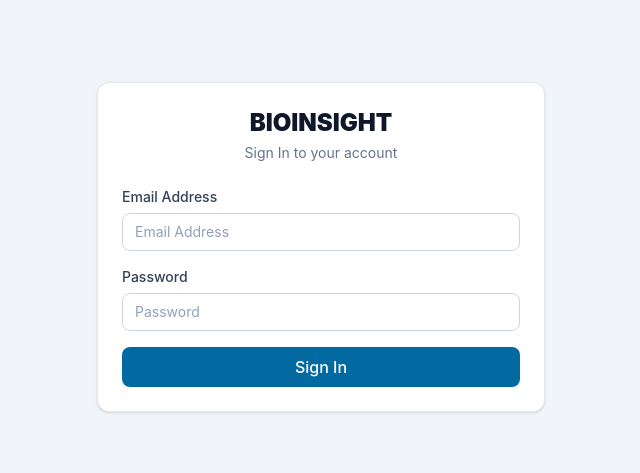
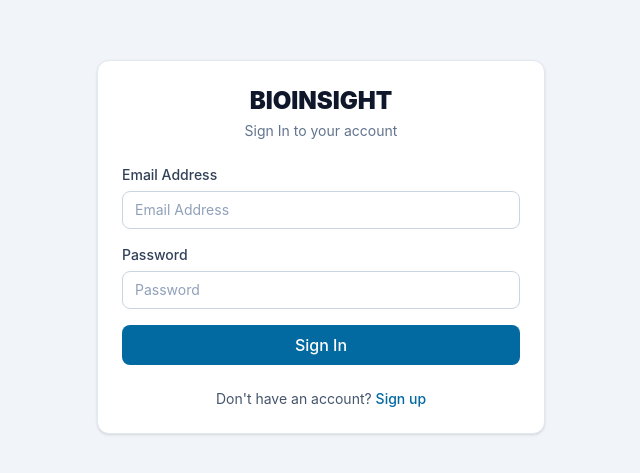
Before and after one commit to Thmsantos/bioinsight-web, a React (Vite) app: page /login in a window 1280 px wide. Shown: the part 153-626 px from the top of the page, without its empty margins (319-959 px from the left). Built offline with nearby package versions, Linux system fonts and the light colour scheme; no server answers.

Commit message:
:sparkles: feat: navigate between register and login

```diff
--- a/src/pages/Login.tsx
+++ b/src/pages/Login.tsx
@@ -3,7 +3,7 @@ import { Button } from '@/components/ui/Button';
 import { Card } from '@/components/ui/Card';
 import { Input } from '@/components/ui/Input';
 import React from 'react';
-import { useNavigate } from 'react-router-dom';
+import { Link, useNavigate } from 'react-router-dom';
 
 function Login() {
   const navigate = useNavigate();
@@ -11,8 +11,8 @@ function Login() {
   const [password, setPassword] = React.useState<string>();
   const [loading, setLoading] = React.useState(false);
 
-  async function handleLogin(email?: string, password?: string){
-    if(!email || !password){
+  async function handleLogin(email?: string, password?: string) {
+    if (!email || !password) {
       alert('Fill all fields!')
       return;
     }
@@ -20,7 +20,7 @@ function Login() {
 
     const response = await authService.login(email, password)
 
-    if(response){
+    if (response) {
       navigate('/dashboard');
     } else {
       alert('Invalid credentials!')
@@ -64,6 +64,16 @@ function Login() {
           >
             Sign In
           </Button>
+          <div className="pt-2 text-center text-sm text-slate-600">
+            Don't have an account?{' '}
+            <Link
+              to="/register"
+              data-testid="register-link"
+              className="font-medium text-brand-600 hover:text-brand-700 hover:underline"
+            >
+              Sign up
+            </Link>
+          </div>
         </form>
       </Card>
     </div>
--- a/src/pages/Register.tsx
+++ b/src/pages/Register.tsx
@@ -3,7 +3,7 @@ import { Card } from '@/components/ui/Card';
 import { Input } from '@/components/ui/Input';
 import React from 'react';
 import { registerService } from '@/services/registerService';
-import { useNavigate } from 'react-router-dom';
+import { Link, useNavigate } from 'react-router-dom';
 
 function Register() {
   const navigate = useNavigate();
@@ -11,8 +11,8 @@ function Register() {
   const [password, setPassword] = React.useState<string>();
   const [loading, setLoading] = React.useState(false);
 
-  async function handleRegister(email?: string, password?: string){
-    if(!email || !password){
+  async function handleRegister(email?: string, password?: string) {
+    if (!email || !password) {
       alert('Fill all fields!')
       return;
     }
@@ -20,7 +20,7 @@ function Register() {
 
     const response = await registerService.register(email, password)
 
-    if(response){
+    if (response) {
       navigate('/login');
     } else {
       alert('Error creating user!')
@@ -64,6 +64,16 @@ function Register() {
           >
             Create
           </Button>
+          <div className="pt-2 text-center text-sm text-slate-600">
+            Already have an account?{' '}
+            <Link
+              to="/login"
+              data-testid="login-link"
+              className="font-medium text-brand-600 hover:text-brand-700 hover:underline"
+            >
+              Sign in
+            </Link>
+          </div>
         </form>
       </Card>
     </div>
```
